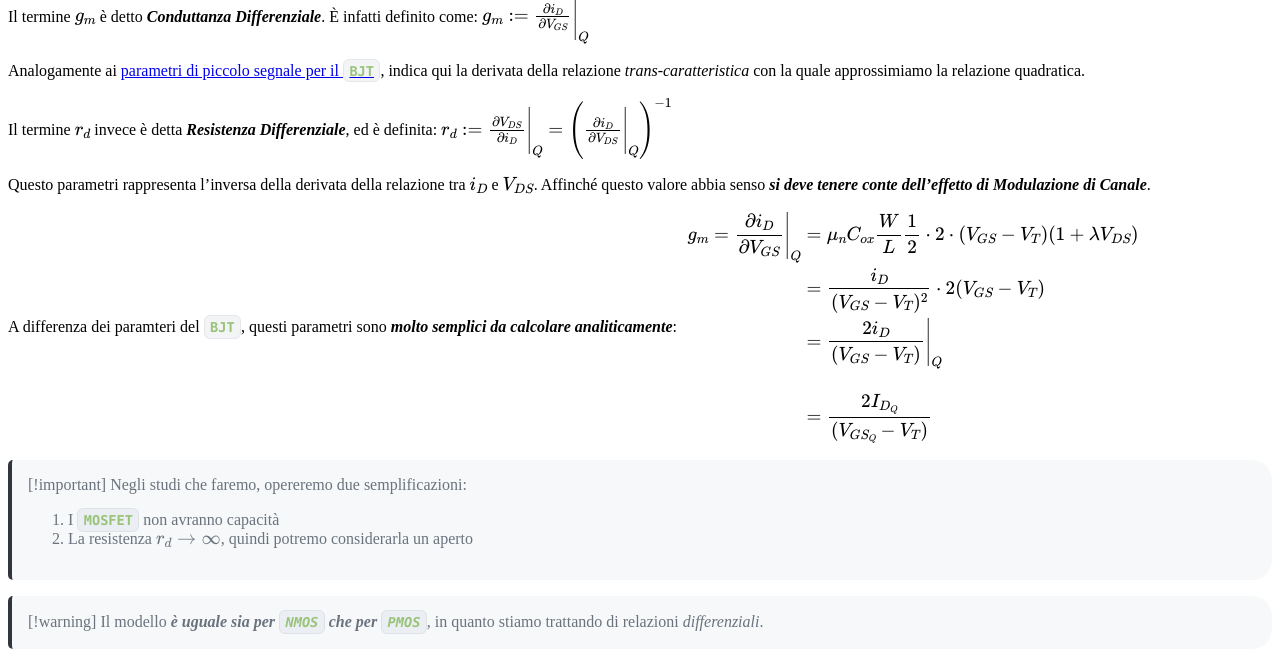
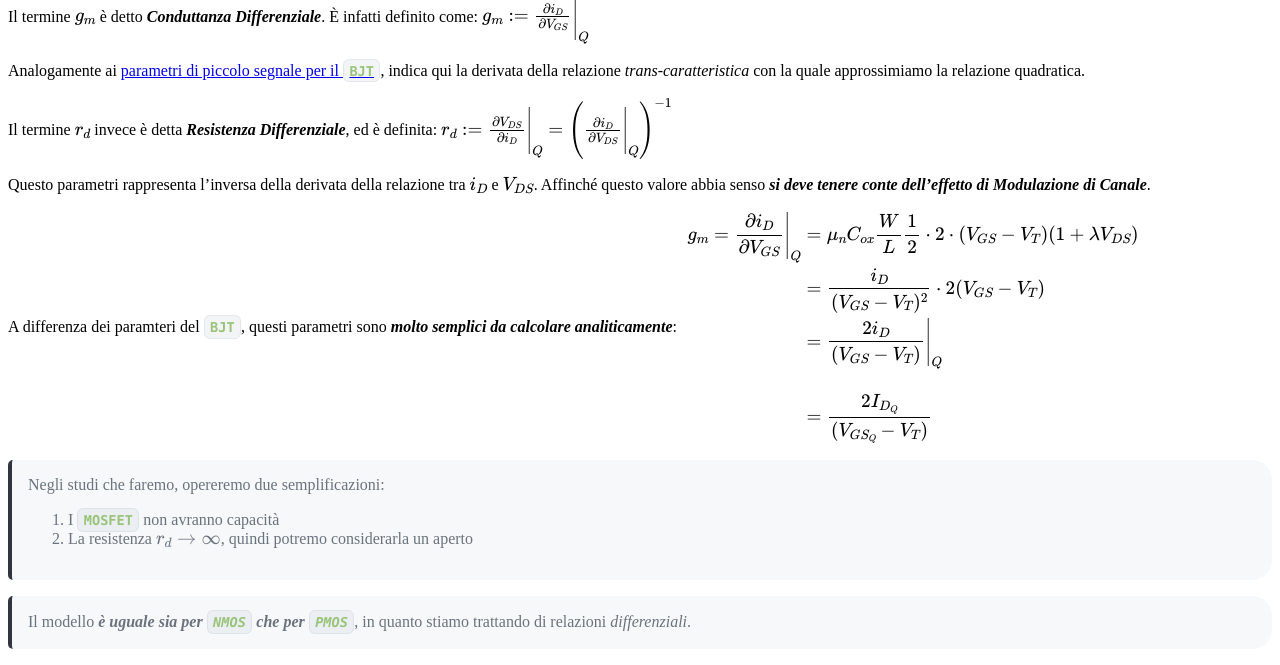
Before and after one commit to Gabriele-D-Cambria/Appunti-Elettronica-Digitale-2025-2026, a Jekyll site: the page built from Transistore a Effetto Di Campo.md, in a window 1280 px wide and 900 px high, scrolled down 16285 px, cut to the strip 235-900 px from the top of the window. Built offline with Jekyll 4.4.1, drawn with Linux system fonts in a browser that asks for light colours; nearby versions of some CDN libraries; our own code applies the rules of GitHub Pages for plain Markdown files; some of the changed text lies outside the part shown.

Commit message:
Fix to some md files

```diff
--- a/Transistore a Effetto Di Campo.md
+++ b/Transistore a Effetto Di Campo.md
@@ -824,11 +823,11 @@ $$
 \end{align*}
 $$
 
->  [!important]
+
 > Negli studi che faremo, opereremo due semplificazioni:
 > 1. I `MOSFET` non avranno capacità
 > 2. La resistenza $r_d \to \infty$, quindi potremo considerarla un aperto
 
 
-> [!warning]
+
 > Il modello _**è uguale sia per `NMOS` che per `PMOS`**_, in quanto stiamo trattando di relazioni _differenziali_.
```
Also changed, not shown: other parts of Transistore a Effetto Di Campo.md (+0 -1 lines), Circuiti Amplificatori.md (+9 -10 lines).
